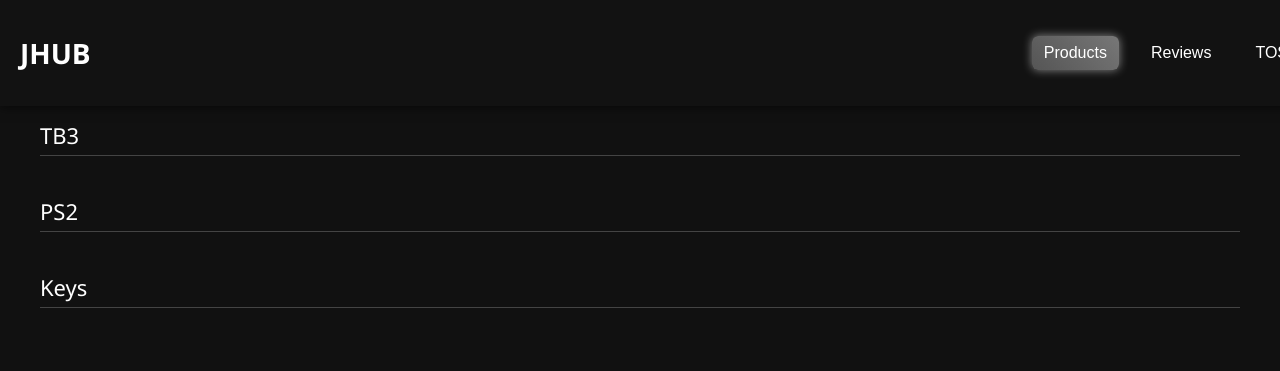
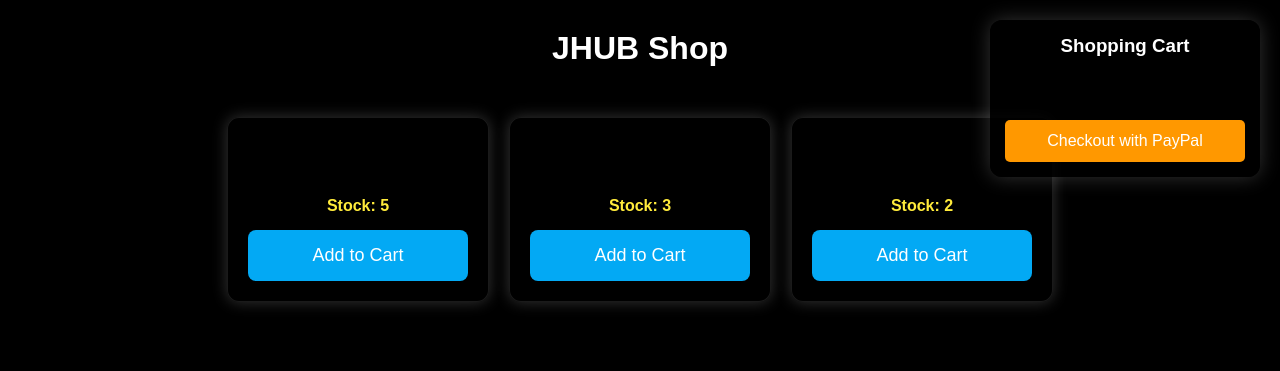
Before and after one commit to JHUB2618/Cashstock, a plain HTML site: page Index.html in a window 1280 px wide. Drawn offline with Linux system fonts and the light colour scheme; no server answers.

Commit message:
Update Index.html

```diff
--- a/Index.html
+++ b/Index.html
@@ -5,97 +5,261 @@
 <meta name="viewport" content="width=device-width, initial-scale=1.0">
 <title>JHUB Shop</title>
 <style>
-/* Basic professional layout */
-body, html { margin:0; padding:0; font-family:'Segoe UI',sans-serif; background:#111; color:#fff; overflow-x:hidden;}
-header{display:flex; justify-content:space-between; align-items:center; padding:15px 20px; background:rgba(20,20,20,0.95); position:fixed; width:100%; z-index:1000; box-shadow:0 2px 10px rgba(0,0,0,.5);}
-header h1{font-size:28px;}
-.menu-btn{display:none; flex-direction:column; cursor:pointer; z-index:1010;}
-.menu-btn div{width:25px; height:3px; background:#fff; margin:4px 0; transition:.4s;}
-nav{display:flex; gap:20px;}
-nav button{background:none; border:none; color:#fff; font-size:16px; cursor:pointer; transition:.3s; padding:8px 12px; border-radius:6px;}
-nav button:hover, nav button.active{background:linear-gradient(45deg,#555,#777); color:#fff; box-shadow:0 0 10px rgba(255,255,255,.5);}
-.tabcontent{display:none; padding:100px 20px 20px 20px; max-width:1200px; margin:0 auto;}
-.tabcontent.active{display:block;}
-.section-title{font-size:22px;margin:20px 0 10px 0;border-bottom:1px solid #444;padding-bottom:5px;}
-.products{display:grid; grid-template-columns:repeat(auto-fill,minmax(220px,1fr)); gap:20px; margin-bottom:30px;}
-.product{background:#1e1e1e; padding:15px; border-radius:12px; box-shadow:0 4px 15px rgba(0,0,0,.5);}
-.product h3,p,button{margin:5px 0;}
-.product button{background: linear-gradient(45deg,#555,#777); border:none; color:#fff; padding:8px 10px; width:90%; font-size:14px; border-radius:5px; cursor:pointer; transition:.3s;}
-.product button:hover{background: linear-gradient(45deg,#777,#999); box-shadow:0 0 6px rgba(255,255,255,.5);}
-.modal{position:fixed; top:0; left:0; width:100%; height:100%; display:none; justify-content:center; align-items:center; background:rgba(0,0,0,.95); z-index:1000;}
-.modal-content{background:#222; padding:20px; border-radius:12px; width:90%; max-width:400px; text-align:center; box-shadow:0 0 25px rgba(255,255,255,.2);}
+  body, html {
+    margin:0;
+    padding:0;
+    font-family: Arial,sans-serif;
+    overflow-x: hidden;
+    height:100%;
+    background: black;
+  }
+  canvas#stars {
+    position: fixed;
+    top:0;
+    left:0;
+    width:100%;
+    height:100%;
+    z-index: -1;
+  }
+  header {
+    text-align:center;
+    padding:30px;
+    font-size:32px;
+    font-weight:bold;
+    color:#fff;
+    text-shadow:2px 2px 8px #000;
+  }
+  .products{
+    display:flex;
+    flex-wrap:wrap;
+    justify-content:center;
+    gap:20px;
+    padding:20px;
+  }
+  .product{
+    background-color: rgba(0,0,0,0.7);
+    border-radius:12px;
+    padding:20px;
+    text-align:center;
+    width:220px;
+    box-shadow:0 0 15px rgba(255,255,255,0.2);
+    border:1px solid rgba(255,255,255,0.1);
+  }
+  .product button{
+    margin-top:15px;
+    background-color:#03a9f4;
+    border:none;
+    padding:15px;
+    width:100%;
+    color:white;
+    border-radius:8px;
+    font-size:18px;
+    cursor:pointer;
+    transition:0.3s;
+  }
+  .product button:hover{
+    background-color:#0288d1;
+  }
+  .stock {
+    margin-top:10px;
+    font-weight:bold;
+    color:#ffeb3b;
+    font-size:16px;
+  }
+  #cart{
+    position:fixed;
+    top:20px;
+    right:20px;
+    background-color:rgba(0,0,0,0.85);
+    padding:15px;
+    border-radius:12px;
+    width:240px;
+    max-height:80%;
+    overflow-y:auto;
+    box-shadow:0 0 20px rgba(255,255,255,0.2);
+  }
+  #cart h3{text-align:center;margin-top:0;color:#fff;}
+  #cart ul{list-style:none;padding-left:0;margin:0 0 10px 0;}
+  #cart ul li{padding:5px 0;}
+  #cart button{
+    width:100%;
+    background-color:#ff9800;
+    margin-top:10px;
+    color:white;
+    border:none;
+    padding:12px;
+    border-radius:5px;
+    cursor:pointer;
+    font-size:16px;
+  }
+  #cart button:hover{background-color:#e68900;}
 
-/* Hamburger menu for mobile */
-@media(max-width:900px){ .menu-btn{display:flex;} nav{display:none; flex-direction:column; background:rgba(20,20,20,.95); position:absolute; top:60px; right:10px; width:200px; padding:10px; border-radius:6px; z-index:1000;} nav.active{display:flex;} }
+  /* Modal styles */
+  #modal {
+    position: fixed;
+    top:0; left:0;
+    width:100%; height:100%;
+    background-color: rgba(0,0,0,0.85);
+    display:flex;
+    justify-content:center;
+    align-items:center;
+    z-index: 9999;
+    display:none;
+  }
+  #modal-content {
+    background-color: #111;
+    color: #fff;
+    padding:20px;
+    border-radius:12px;
+    width:90%;
+    max-width:400px;
+    text-align:center;
+    box-shadow:0 0 20px rgba(255,255,255,0.2);
+  }
+  #modal-content button {
+    margin-top:15px;
+    padding:10px 15px;
+    border:none;
+    border-radius:5px;
+    background-color:#03a9f4;
+    color:white;
+    cursor:pointer;
+    font-size:16px;
+  }
+  #modal-content button:hover {
+    background-color:#0288d1;
+  }
+  #modal-content pre {
+    background-color:#000;
+    padding:10px;
+    border-radius:8px;
+    text-align:left;
+    white-space: pre-wrap;
+  }
 </style>
 </head>
 <body>
-<header>
-<h1>JHUB</h1>
-<div class="menu-btn" onclick="toggleMenu()">
-<div></div><div></div><div></div>
-</div>
-<nav>
-<button class="tablink active" onclick="openTab(event,'Products')">Products</button>
-<button class="tablink" onclick="openTab(event,'Reviews')">Reviews</button>
-<button class="tablink" onclick="openTab(event,'TOS')">TOS</button>
-</nav>
-</header>
 
-<div id="Products" class="tabcontent active">
-<div class="section-title">TB3</div><div class="products" id="tb3-products"></div>
-<div class="section-title">PS2</div><div class="products" id="ps2-products"></div>
-<div class="section-title">Keys</div><div class="products" id="keys-products"></div>
+<canvas id="stars"></canvas>
+
+<header>JHUB Shop</header>
+
+<div class="products" id="products"></div>
+
+<div id="cart">
+  <h3>Shopping Cart</h3>
+  <ul id="cart-items"></ul>
+  <p>Total: $<span id="total">0</span></p>
+  <button onclick="checkout()">Checkout with PayPal</button>
 </div>
 
-<div id="Reviews" class="tabcontent">
-<p>No reviews yet.</p>
-</div>
-
-<div id="TOS" class="tabcontent">
-<p>All sales are final. Join Discord and create a ticket with proof to receive your account.</p>
+<!-- Modal Delivery -->
+<div id="modal">
+  <div id="modal-content">
+    <h2>Thank you for your purchase!</h2>
+    <pre id="account-details"></pre>
+    <button onclick="closeModal()">Close</button>
+  </div>
 </div>
 
 <script>
-// Hamburger menu
-function toggleMenu(){document.querySelector('nav').classList.toggle('active');}
+// ====== Products with stock ======
+const products = [
+  { name:"5M Account", price:5, stock:5, details:"Username: user5M | Password: pass123", link:"https://paypal.me/Keypurchase?country.x=GB&locale.x=en_GB" },
+  { name:"10M Account", price:8, stock:3, details:"Username: user10M | Password: pass456", link:"https://paypal.me/Keypurchase?country.x=GB&locale.x=en_GB" },
+  { name:"inf cash account", price:13, stock:2, details:"Username: userInf | Password: pass789", link:"https://paypal.me/Keypurchase?country.x=GB&locale.x=en_GB" }
+];
 
-// Tabs
-function openTab(evt,name){
-document.querySelectorAll('.tablink').forEach(b=>b.classList.remove('active'));
-evt.currentTarget.classList.add('active');
-document.querySelectorAll('.tabcontent').forEach(c=>c.classList.remove('active'));
-document.getElementById(name).classList.add('active');
-}
+const cart=[];
+const container=document.getElementById('products');
 
-// Fetch products from Google Sheets
-async function loadStockFromSheet(){
-  const url = "https://script.google.com/macros/s/AKfycbyObznCWfR4HHa4ONjhBz4c2V7hBdrjnn9oXvS/exec";
-  const res = await fetch(url);
-  const data = await res.json();
-  const products = data.map(p=>({
-    category:p.Category,
-    name:p.Name,
-    price:p.Price,
-    stock:p.Stock
-  }));
-  renderSection(products.filter(p=>p.category==="TB3"),"tb3-products");
-  renderSection(products.filter(p=>p.category==="PS2"),"ps2-products");
-  renderSection(products.filter(p=>p.category==="Keys"),"keys-products");
-}
-
-function renderSection(products,containerId){
-  const container=document.getElementById(containerId);
-  container.innerHTML="";
-  products.forEach(p=>{
+function renderProducts(){
+  container.innerHTML='';
+  products.forEach((product,index)=>{
     const div=document.createElement('div');
-    div.className="product";
-    div.innerHTML=`<h3>${p.name}</h3><p>$${p.price}</p><p>Stock: ${p.stock}</p><button ${p.stock<=0?'disabled':''}>${p.stock<=0?'Sold Out':'Add to Basket'}</button>`;
+    div.classList.add('product');
+    div.innerHTML=`<h3>${product.name} ($${product.price})</h3>
+    <div class="stock">Stock: ${product.stock}</div>
+    <button onclick="addToCart(${index})">Add to Cart</button>`;
     container.appendChild(div);
   });
 }
 
-window.onload=loadStockFromSheet;
+function addToCart(index){
+  if(products[index].stock<=0){alert("Out of stock!");return;}
+  const product=products[index];
+  cart.push(product);
+  product.stock--;
+  renderProducts();
+  renderCart();
+}
+
+function renderCart(){
+  const cartItems=document.getElementById('cart-items');
+  const totalEl=document.getElementById('total');
+  cartItems.innerHTML='';
+  let total=0;
+  cart.forEach((item,index)=>{
+    const li=document.createElement('li');
+    li.textContent=`${item.name} - $${item.price}`;
+    li.style.cursor='pointer';
+    li.onclick=()=>{
+      cart.splice(index,1);
+      const pIndex = products.findIndex(p=>p.name===item.name);
+      if(pIndex>=0) products[pIndex].stock++;
+      renderProducts();
+      renderCart();
+    };
+    cartItems.appendChild(li);
+    total+=item.price;
+  });
+  totalEl.textContent=total.toFixed(2);
+}
+
+// Checkout with modal
+function checkout(){
+  if(cart.length===0){alert("Your cart is empty!");return;}
+  let total=0;
+  cart.forEach(item=>total+=item.price);
+  window.open("https://paypal.me/Keypurchase/"+total,"_blank");
+  let details=cart.map(item=>item.details).join("\n\n");
+  document.getElementById('account-details').textContent=details;
+  document.getElementById('modal').style.display='flex';
+  cart.length=0;
+  renderCart();
+}
+
+function closeModal(){document.getElementById('modal').style.display='none';}
+
+// ====== Stars Background ======
+const canvas=document.getElementById('stars');
+const ctx=canvas.getContext('2d');
+let w,h;
+function resize(){w=canvas.width=window.innerWidth;h=canvas.height=window.innerHeight;}
+window.addEventListener('resize',resize);
+resize();
+
+const stars=[];
+for(let i=0;i<150;i++){
+  stars.push({x:Math.random()*w,y:Math.random()*h,r:Math.random()*1.5,speed:Math.random()*0.5+0.1});
+}
+
+function animateStars(){
+  ctx.clearRect(0,0,w,h);
+  stars.forEach(s=>{
+    s.x+=s.speed;
+    if(s.x>w){s.x=0;s.y=Math.random()*h;}
+    ctx.beginPath();
+    ctx.arc(s.x,s.y,s.r,0,Math.PI*2);
+    ctx.fillStyle='white';
+    ctx.fill();
+  });
+  requestAnimationFrame(animateStars);
+}
+
+animateStars();
+renderProducts();
 </script>
+
 </body>
 </html>
```
